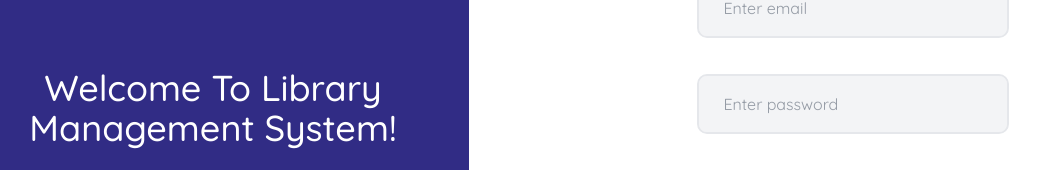
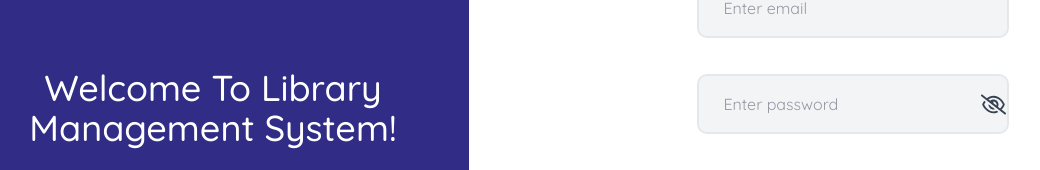
Before and after one commit to Bonheur-Christian/Library_MIS, a Next.js app in the folder view/: page / in a window 1280 px wide. Shown: the part 332-502 px from the top of the page, without its empty margins (43-1083 px from the left). Built offline with nearby package versions, Linux system fonts and the light colour scheme.

Commit message:
show and hide password added on signin

```diff
--- a/view/src/app/page.tsx
+++ b/view/src/app/page.tsx
@@ -3,6 +3,7 @@
 import { useState, useEffect } from "react";
 import { useRouter } from "next/navigation";
 import Link from "next/link";
+import { FaRegEye, FaRegEyeSlash } from "react-icons/fa6";
 
 export default function Home() {
   const router = useRouter();
@@ -71,6 +72,14 @@ export default function Home() {
     }
   };
 
+  //showing and hidding password
+
+  const [showPassword, setShowPassword] = useState(false);
+
+  const handleShowPassword = () => {
+    setShowPassword((prev) => !prev);
+  };
+
   return (
     <div className="flex">
       <div className="w-[40%] bg-indigo-900 h-screen">
@@ -105,15 +114,27 @@ export default function Home() {
             value={formData.email}
             onChange={handleChange}
           />
+          <div className="flex items-center ">
             <input
               required
-            type="password"
+              type={showPassword ? "text" : "password"}
               placeholder="Enter password"
               name="password"
-            className="outline-2 outline-gray-200 bg-gray-100 py-4 px-6 rounded-lg text-gray-700"
+              className="outline-2 outline-gray-200 bg-gray-100 py-4 px-6 rounded-lg text-gray-700 w-full"
               value={formData.password}
               onChange={handleChange}
             />
+            <p
+              onClick={handleShowPassword}
+              className="ml-[-2vw] text-gray-700 hover:text-indigo-900 duration-300"
+            >
+              {showPassword ? (
+                <FaRegEye size={25} />
+              ) : (
+                <FaRegEyeSlash size={25} />
+              )}
+            </p>
+          </div>
 
           {errorMessage && (
             <p className="text-red-600 text-center">{errorMessage}</p>
--- a/view/src/app/signin/page.tsx
+++ b/view/src/app/signin/page.tsx
@@ -111,9 +111,9 @@ export default function Signin() {
               className="ml-[-2vw] text-gray-700 hover:text-indigo-900 duration-300"
             >
               {showPassword ? (
-                <FaRegEye size={30} />
+                <FaRegEye size={25} />
               ) : (
-                <FaRegEyeSlash size={30} />
+                <FaRegEyeSlash size={25} />
               )}
             </p>
           </div>
```
Lines whose indentation alone changed are shown as unchanged.
